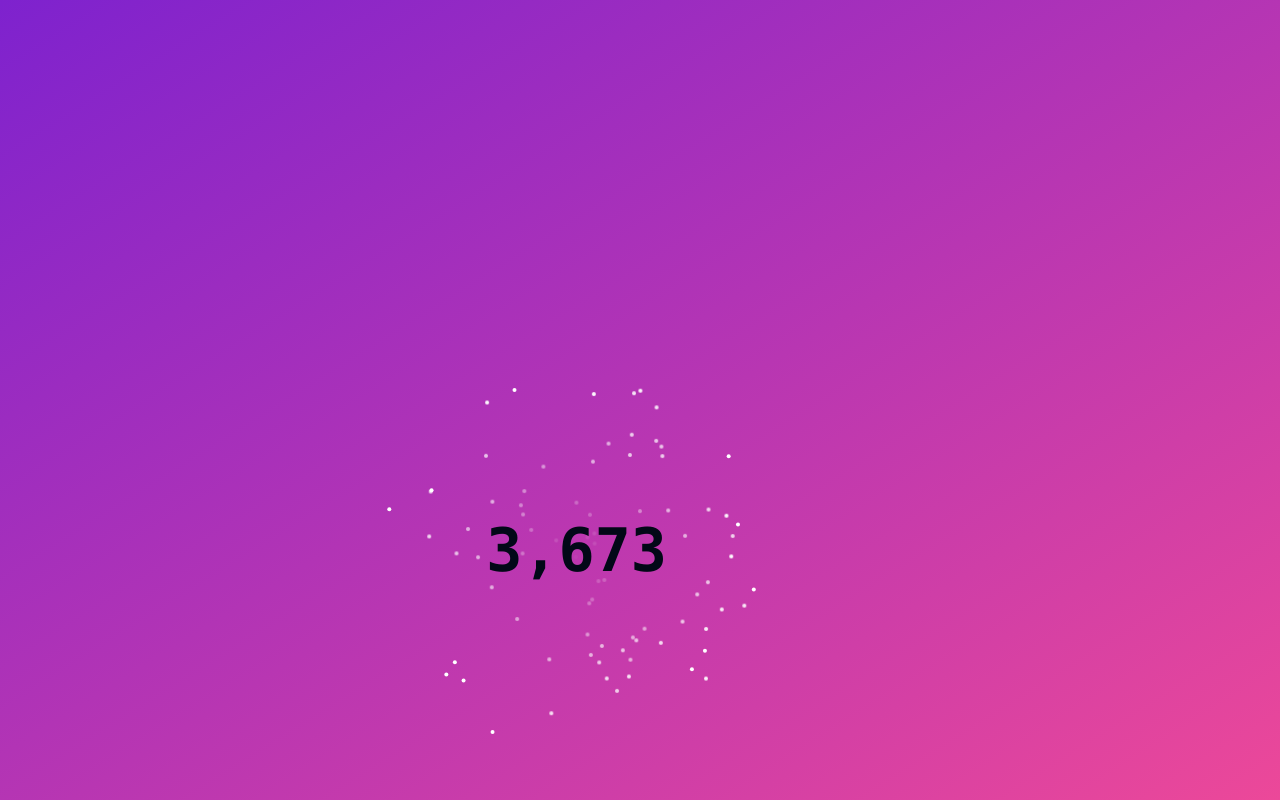
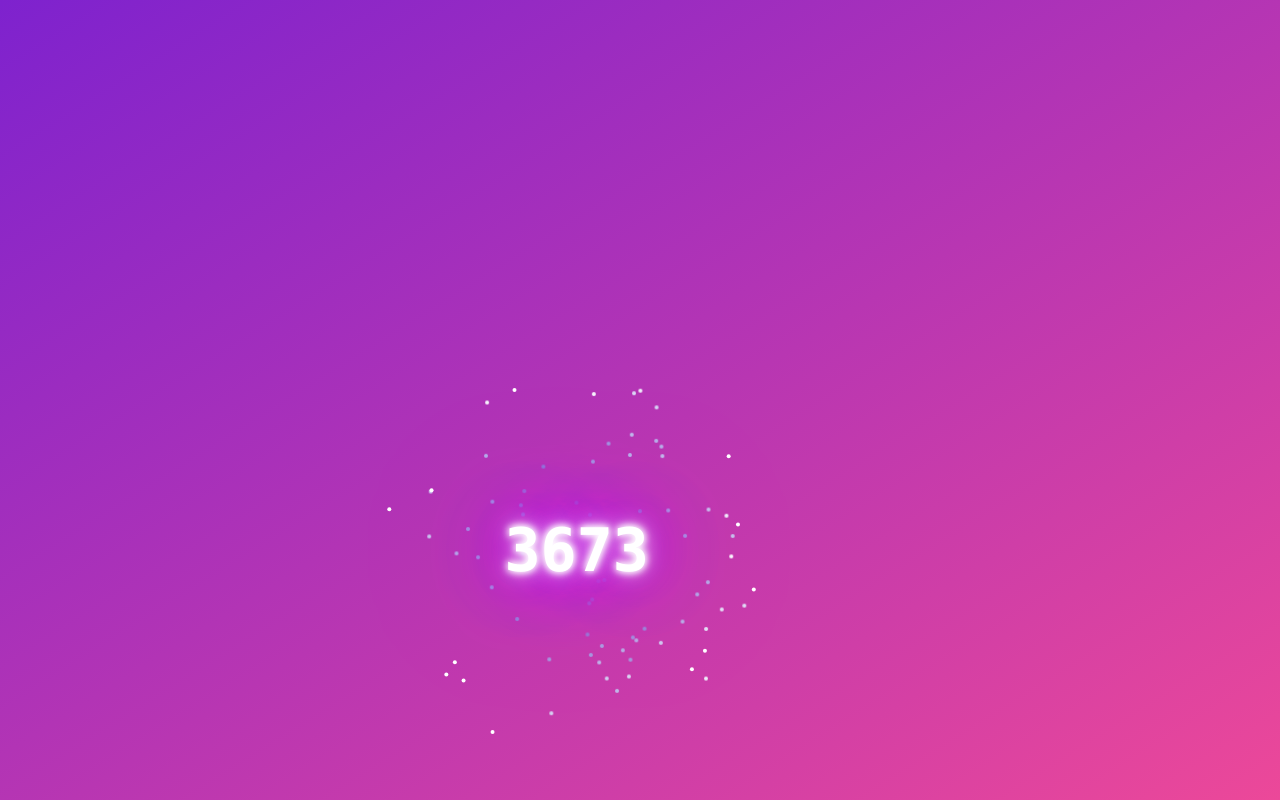
Before and after one commit to Schroedi/flafari, a Next.js app: page /win in a window 1280 px wide. Built offline with nearby package versions, Linux system fonts and the light colour scheme.

Commit message:
neon score counter

```diff
--- a/src/app/globals.css
+++ b/src/app/globals.css
@@ -86,3 +86,40 @@ html,body {
   user-select: none;
   overflow: clip;
 }
+
+
+/* Flickering animation */
+@keyframes flicker {
+
+  0%, 18%, 22%, 25%, 53%, 57%, 100% {
+
+    text-shadow:
+    0 0 7px #fff,
+    0 0 10px #fff,
+    0 0 21px #fff,
+    0 0 42px #bc13fe,
+    0 0 82px #bc13fe,
+    0 0 92px #bc13fe,
+    0 0 102px #bc13fe,
+    0 0 151px #bc13fe;
+
+  }
+
+  20%, 24%, 55% {
+      text-shadow: none;
+  }
+}
+
+.neonText {
+  color: #fff;
+  animation: flicker 1.5s infinite alternate;
+  /* text-shadow:
+    0 0 7px #fff,
+    0 0 10px #fff,
+    0 0 21px #fff,
+    0 0 42px #bc13fe,
+    0 0 82px #bc13fe,
+    0 0 92px #bc13fe,
+    0 0 102px #bc13fe,
+    0 0 151px #bc13fe; */
+}
--- a/src/components/Score.tsx
+++ b/src/components/Score.tsx
@@ -16,7 +16,7 @@ const StarParticle = ({
 
 	return (
 		<motion.div
-			className="absolute bg-white rounded-full"
+			className="absolute rounded-full"
 			style={{
 				width: "4px",
 				height: "4px",
@@ -24,6 +24,7 @@ const StarParticle = ({
 				top: "50%",
 				x: initialX,
 				y: initialY,
+				background: "white",
 			}}
 			animate={
 				isExploding
@@ -31,11 +32,21 @@ const StarParticle = ({
 							x: [initialX, 0],
 							y: [initialY, 0],
 							opacity: [1, 0],
+							background: [
+								"rgb(255, 255, 255)",
+								"rgb(255, 200, 100)",
+								"rgb(255, 100, 50)",
+							],
 						}
 					: {
 							x: 0,
 							y: 0,
 							opacity: [1, 0],
+							background: [
+								"rgb(255, 255, 255)",
+								"rgb(100, 200, 255)",
+								"rgb(150, 100, 255)",
+							],
 						}
 			}
 			transition={{
@@ -103,9 +114,9 @@ export default function Score({ className }: { className?: string }) {
 				<div className="absolute inset-0 flex items-center justify-center">
 					<motion.div
 						animate={controls}
-						className="text-6xl font-bold font-mono tabular-nums z-10"
+						className="text-6xl font-bold text-fuchsia-900 font-mono tabular-nums z-10 neonText"
 					>
-						{score.toLocaleString().padStart(5, "0")}
+						{score.toString().padStart(4, "0")}
 					</motion.div>
 				</div>
 				{Array.from({ length: starCount }).map((_, i) => (
```
